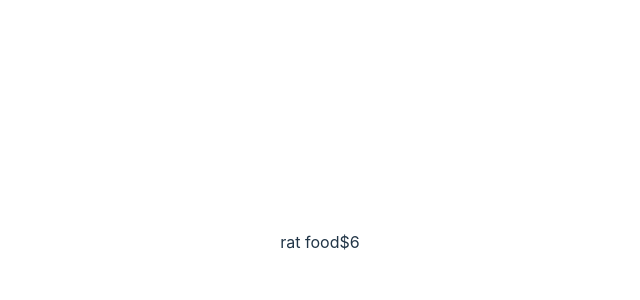
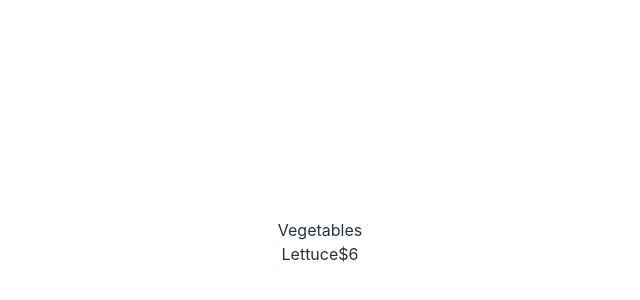
Before and after one commit to syntapy/1_react_quickstart, a React (Vite) app in the folder app/: page / in a window 1280 px wide. Shown: the part 158-458 px from the top of the page, without its empty margins (320-960 px from the left). Built offline with nearby package versions, Linux system fonts and the light colour scheme.

Commit message:
beginnings of product table

```diff
--- a/app/src/App.tsx
+++ b/app/src/App.tsx
@@ -1,14 +1,12 @@
 import { useState } from 'react'
 import './App.css'
-import ProductRow from "./components/ProductRow/index"
+import ProductTable from "./components/ProductTable/index"
 
 function App() {
   const [count, setCount] = useState(0)
 
   return (
-    <>
-        <ProductRow item="rat food" price={6} />
-    </>
+    <ProductTable />
   )
 }
 
--- /dev/null
+++ b/app/src/components/ProductCategoryRow/ProductCategoryRow.tsx
@@ -0,0 +1,9 @@
+interface Prop {
+    category: string
+}
+
+export default function ProductCategoryRow(props: Props) {
+    return (
+        <div>{props.category}</div>
+    )
+}
--- /dev/null
+++ b/app/src/components/ProductCategoryRow/index.ts
@@ -0,0 +1 @@
+export { default } from "./ProductCategoryRow.tsx"
--- a/app/src/components/ProductRow/ProductRow.tsx
+++ b/app/src/components/ProductRow/ProductRow.tsx
@@ -1,6 +1,7 @@
 interface Props {
     item: string
     price: number
+    stocked: boolean
 }
 
 export default function ProductRow(props: Props) {
--- /dev/null
+++ b/app/src/components/ProductTable/ProductTable.tsx
@@ -0,0 +1,11 @@
+import ProductCategoryRow from "../ProductCategoryRow/index"
+import ProductRow from "../ProductRow/index"
+
+export default function ProductTable() {
+    return (
+        <>
+            <ProductCategoryRow category="Vegetables" />
+            <ProductRow item="Lettuce" price={6} stocked={true} />
+        </>
+    )
+}
--- /dev/null
+++ b/app/src/components/ProductTable/index.ts
@@ -0,0 +1 @@
+export { default } from "./ProductTable.tsx"
```
Also changed, not shown: app/src/components/FilterableProductTable/component.tsx (added), app/src/components/FilterableProductTable/index.ts (added).
